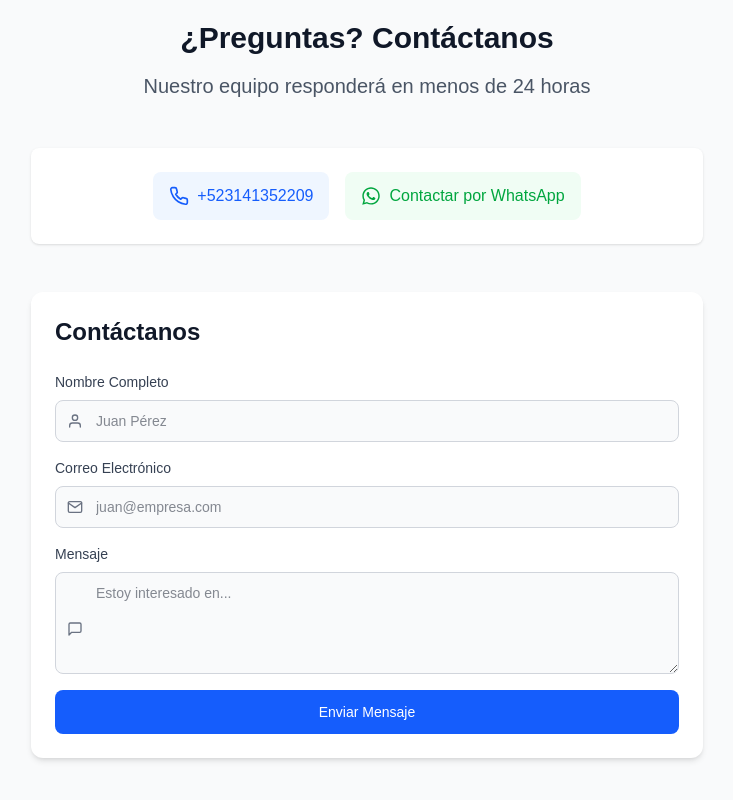
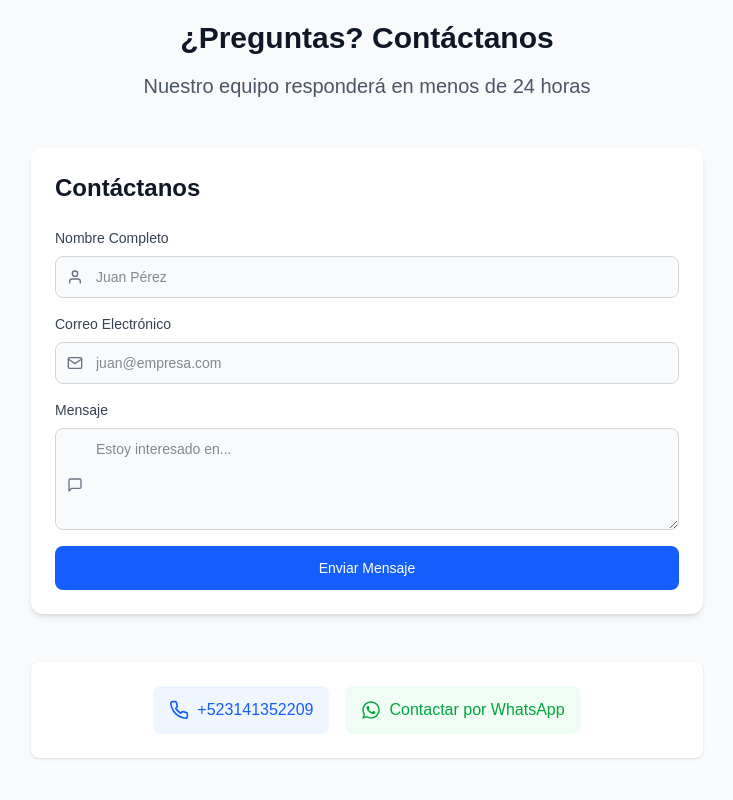
Before and after one commit to chucoyos/facturasmanzanillo, a Next.js app: page / in a window 1280 px wide. Shown: the part 2236-3036 px from the top of the page, without its empty margins (273-1006 px from the left). Built offline with nearby package versions, Linux system fonts and the light colour scheme.

Commit message:
Style contact section

```diff
--- a/app/components/ContactSection.js
+++ b/app/components/ContactSection.js
@@ -23,11 +23,12 @@ export default function ContactSection() {
           </p>
         </motion.div>
 
-        <div className="mb-12">
+
+        <ContactForm />
+
+        <div className="mt-12">
           <ContactInfo />
         </div>
-
-        <ContactForm />
       </div>
     </section>
   );
```
